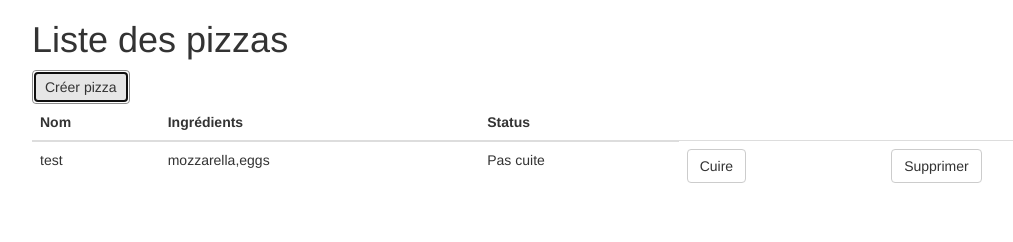
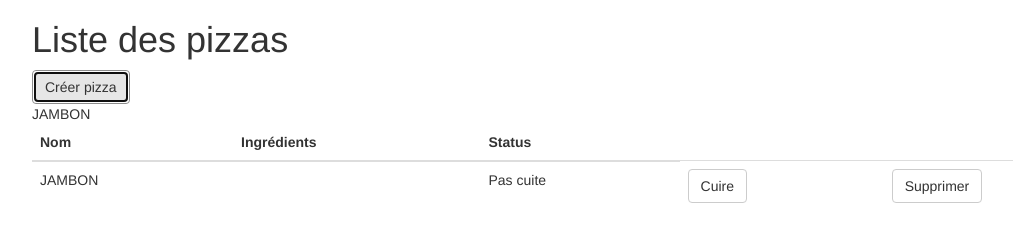
Before and after one commit to burrich/pizzas-js, a website with bundled scripts: page static/index.html in a window 1280 px wide. Both pictures are taken after a click on the button "Créer pizza". Shown: the whole page, without its empty margins (38-1051 px from the left). Built offline with nearby package versions, Linux system fonts and the light colour scheme.

Commit message:
dynamic ajout

```diff
--- a/src/index.js
+++ b/src/index.js
@@ -3,10 +3,10 @@ import { Pizza } from './pizza.js'
 import { PizzaList } from './pizza-list.js'
 
 var pizzas = new PizzaList()
-var p = new Pizza('TEST', 'test', 10)
-p.addTopping('mozzarella')
-p.addTopping('eggs')
-pizzas.addPizza(p)
+// var p = new Pizza('TEST', 'test', 10)
+// p.addTopping('mozzarella')
+// p.addTopping('eggs')
+// pizzas.addPizza(p)
 
 var tbody = document.querySelector('#pizzasTable tbody')
 
@@ -18,8 +18,9 @@ pizzas
       pizza.setToppings(p.toppings)
       return pizza
     })
-
-    pizzas.forEach(function (p) {
+    pizzas.forEach(lignePizza)
+  })
+function lignePizza (pizza) {
   var tr = document.createElement('tr')
   var td1 = document.createElement('td')
   var td2 = document.createElement('td')
@@ -32,14 +33,14 @@ pizzas
   cookButton.addEventListener('click', evt => {
     cookButton.parentElement.previousSibling.innerHTML = 'En cours de cuisson'
 
-        p.cook(2000)
+    pizza.cook(2000)
       .then(() => {
         cookButton.parentElement.previousSibling.innerHTML = 'Cuite'
       })
   })
 
   var status = null
-      switch (p.status) {
+  switch (pizza.status) {
     case 0:
       status = 'Pas cuite'
       break
@@ -53,8 +54,8 @@ pizzas
       break
   }
 
-      td1.innerHTML = p.nom
-      td2.innerHTML = p.toppings
+  td1.innerHTML = pizza.nom
+  td2.innerHTML = pizza.toppings
   td3.innerHTML = status
   tr.appendChild(td1)
   tr.appendChild(td2)
@@ -69,15 +70,14 @@ pizzas
   tr.appendChild(td4)
   tr.appendChild(td5)
   tbody.appendChild(tr)
-    })
-  })
+}
 
-// var buttonNewPizza = document.getElementById('createPizza')
-// var buttonSavePizza = document.getElementById('savePizza')
+var buttonNewPizza = document.getElementById('createPizza')
+// var buttonSavePizza = document.getElementById('nomPizza')
 // var p = null // pizza
 
 // var toppingsButtons = document.getElementById('toppings')
-// var nomDeLapizza = document.getElementById('nomPizza')
+var nomDeLapizza = document.getElementById('nomPizza')
 // Object.keys(toppings).forEach(topping => {
 //   const toppingButton = document.createElement('button')
 //   toppingButton.innerHTML = topping
@@ -91,16 +91,18 @@ pizzas
 //   toppingsButtons.appendChild(toppingButton)
 // })
 
-// buttonNewPizza.addEventListener('click', function (evt) {
-//   var name = Nom[Math.floor(Math.random() * 4) + 1]
-//   p = new Pizza('TEST', name, 10)
-//   nomDeLapizza.innerHTML = name
-//   console.log('Pizza créée', p)
-// }, false)
+buttonNewPizza.addEventListener('click', function (evt) {
+  var name = Nom[Math.floor(Math.random() * 4) + 1]
+  var p = new Pizza('TEST', name, 10)
+  nomDeLapizza.innerHTML = name
+  pizzas.addPizza(p)
+  lignePizza(p)
 
+  console.log('Pizza créée', p)
+}, false)
 // buttonSavePizza.addEventListener('click', function (evt) {
 //   pizzas.addPizza(p)
 //     .then(res => {
 //       console.log('Pizza ajoutée', res, p)
 //     })
-// }, false)
+// }, false
--- a/static/index.html
+++ b/static/index.html
@@ -14,7 +14,7 @@
     <h1>Liste des pizzas</h1>
 
     <button id="createPizza" class="btn btn-default">Créer pizza</button>
-
+    <div id="nomPizza"></div>
     <table class="table" id="pizzasTable">
       <thead>
         <tr>
```
Lines whose indentation alone changed are shown as unchanged.
